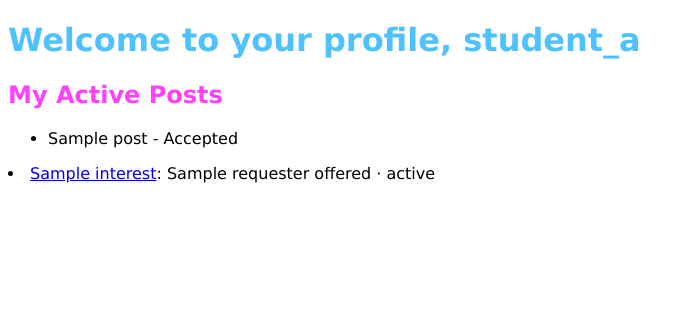
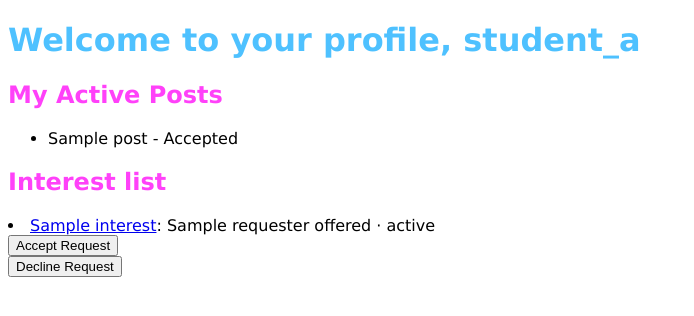
Before and after one commit to Fakhadova/wellesley-free-finds, a Flask app: template templates/profile.html in a window 1280 px wide. Shown: the part 48-364 px from the top of the page, without its empty margins (0-694 px from the left). Run offline with Flask 3, Linux system fonts and the light colour scheme; a user stored in the database is signed in; the template is opened without the code that fills it: most values are stand-ins (such as "Sample title", 1, 10 or a date in 2020).

Commit message:
added front end for accept and decline interest

```diff
--- a/app.py
+++ b/app.py
@@ -201,6 +201,9 @@ def cancel_request(pid):
 def accept_interest(iid):
     username = session.get('username')
     uid = session.get('uid')
+    if not username:
+        flash('Please log in')
+        return redirect(url_for('index'))
     with dbi.connect() as conn:
         interest = get_interest_byiid(conn, iid)
         if not interest:
@@ -219,11 +222,16 @@ def accept_interest(iid):
         else:
             accept_request(conn, iid)
             change_post_status(conn, interest['pid'], 'Claimed')
+            flash('Accepted the interest')
         return redirect(url_for('profile', username=username))
 
 @app.route('/profile/interest_list/<int:iid>/decline', methods=['POST'])#what is the endpoint of this?
 def decline_interest(iid):
-    username = session.get(username)
+    username = session.get('username')
+    uid = session.get('uid')
+    if not username:
+        flash('please log in first')
+        redirect(url_for('index'))
     with dbi.connect() as conn:
         interest = get_interest_byiid(conn, iid)
         if not interest:
@@ -235,7 +243,7 @@ def decline_interest(iid):
             return redirect(url_for('post', pid=interest['pid']))
         else:
             decline_request(conn, iid)
-        return redirect(url_for('profile', username))
+        return redirect(url_for('profile', username=username))
 
 @app.route('/profile/<username>')
 # Profile (Team Member 1): Display the current user's Donate and Request posts in Profile.
--- a/query.py
+++ b/query.py
@@ -71,7 +71,7 @@ def change_post_status(conn, pid, status):
             set status=%s
             where pid=%s
         ''', [status, pid])
-        cons.commit()
+        conn.commit()
     return
 
 def get_interest_on_my_post(conn, uid):
--- a/templates/profile.html
+++ b/templates/profile.html
@@ -23,12 +23,26 @@
         {% endfor %}
     </ul>
 </div>
+<div class="interest-list">
+    <h2>Interest list</h2>
     {% for i in interests %}
         <li>
         <a href="{{ url_for('post_detail', pid=i.pid) }}">{{ i.title }}</a>:
         {{ i.requester }} {{ 'requested' if i.post_type == 'Donate' else 'offered' }}
         &middot; {{ i.interest_status }}
-      {# accept/decline forms here, same as before #}
+        <form
+            class='accept'
+            method="post"
+            action = "{{ url_for('accept_interest', iid=i.iid) }}">
+            <button type="submit">Accept Request</button>
+        </form>
+        <form
+            class='accept'
+            method="post"
+            action = "{{ url_for('decline_interest', iid=i.iid) }}">
+            <button type="submit">Decline Request</button>
+        </form>
         </li>
     {% endfor %}
     {% endblock %}
+</div>
```
Lines whose indentation alone changed are shown as unchanged.
